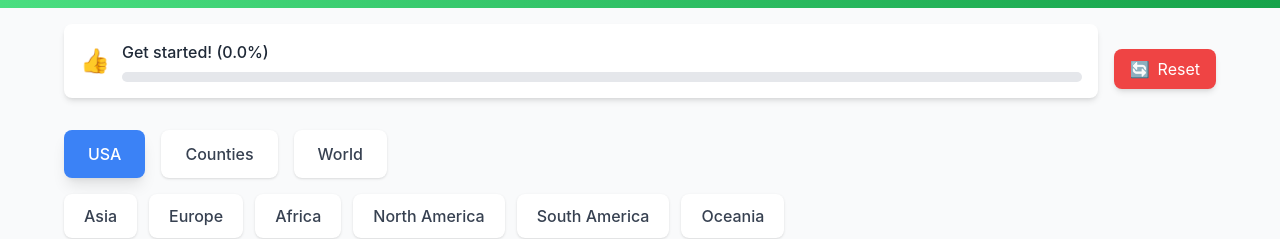
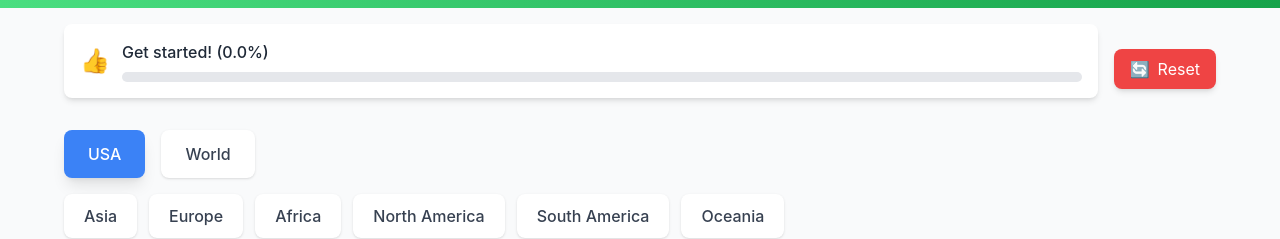
Before and after one commit to blueblud7/ColoringUSA, a React (Vite) app: page / in a window 1280 px wide. Shown: the top 239 px of the page. Built offline with nearby package versions, Linux system fonts and the light colour scheme.

Commit message:
Hide Counties button from UI

```diff
--- a/src/components/ModeSelector.tsx
+++ b/src/components/ModeSelector.tsx
@@ -25,7 +25,7 @@ export function ModeSelector({ mode, onModeChange }: ModeSelectorProps) {
         </button>
         <button
           onClick={() => onModeChange('counties')}
-          className={`px-6 py-3 rounded-lg font-medium transition-all ${
+          className={`px-6 py-3 rounded-lg font-medium transition-all hidden ${
             mode === 'counties'
               ? 'bg-blue-500 text-white shadow-lg'
               : 'bg-white text-gray-700 hover:bg-gray-100 shadow'
```
